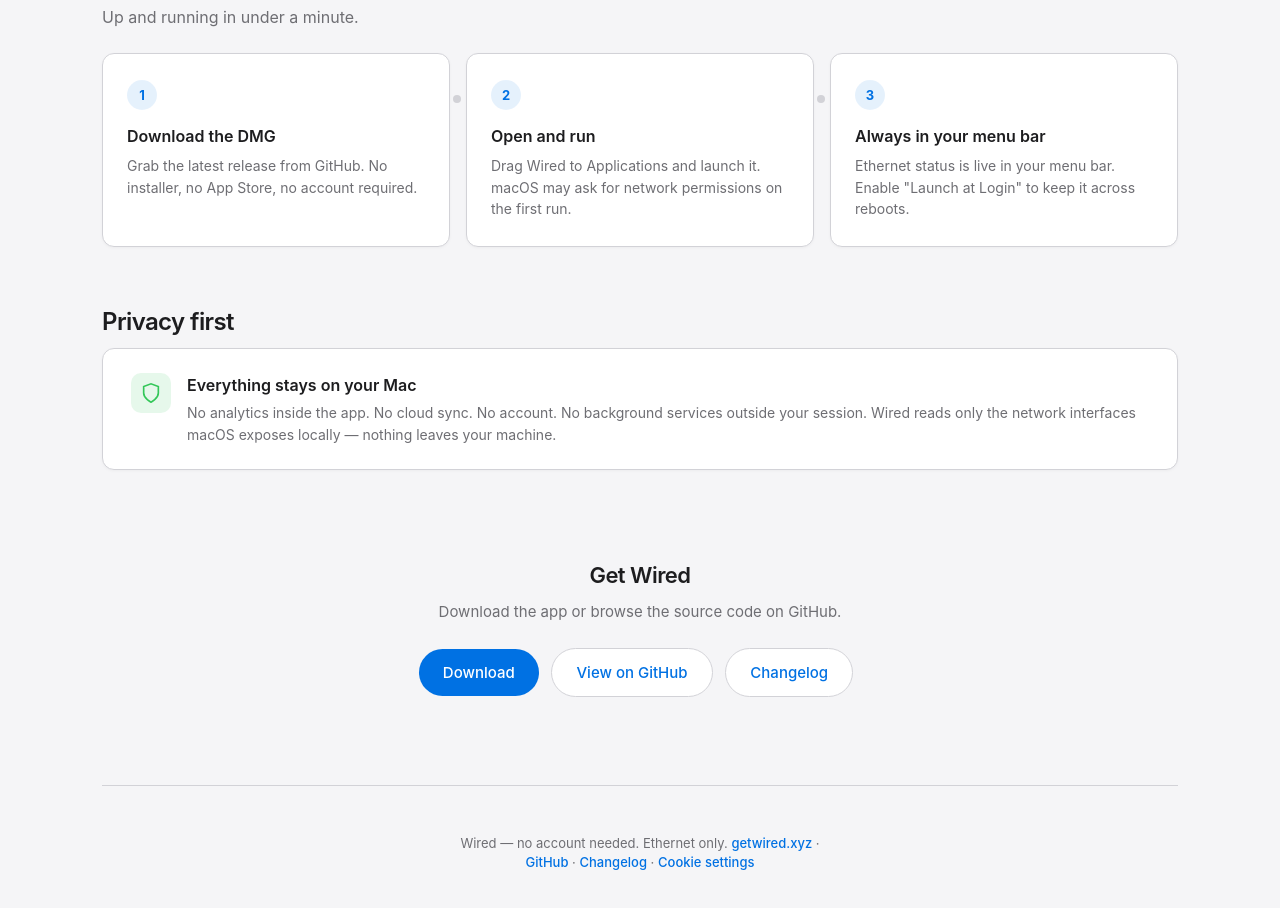
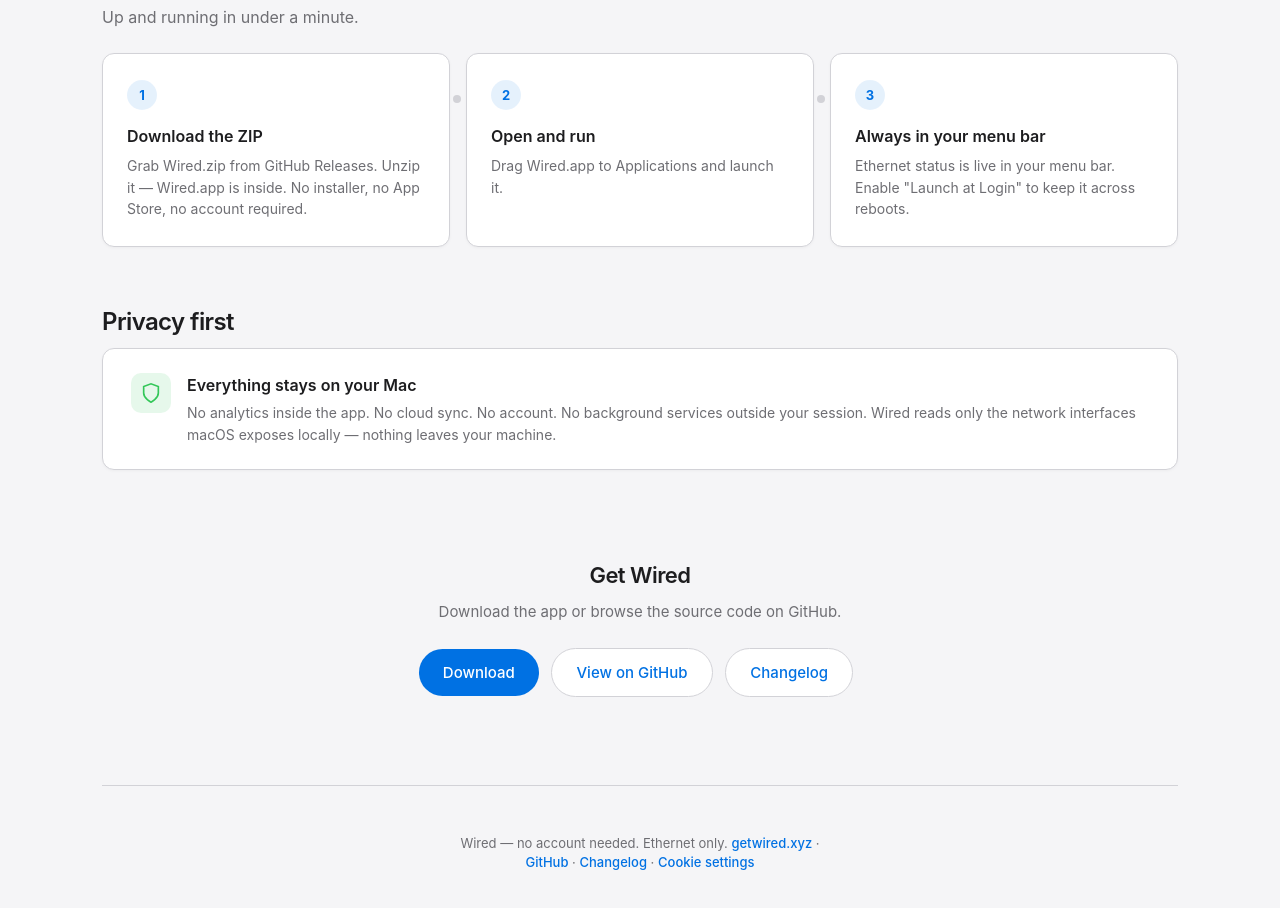
Before and after one commit to ithinksodigital/getwiredxyz, a plain HTML site: page index.html in a window 1280 px wide. Shown: the part 1390-2298 px from the top of the page. Drawn offline with Linux system fonts and the light colour scheme.

Commit message:
Update download instructions in index.html for clarity and accuracy
- Changed the download method from DMG to ZIP format.
- Updated the description to specify the unzipping process and the location of Wired.app.
- Clarified the application launch instructions.

```diff
--- a/index.html
+++ b/index.html
@@ -870,13 +870,13 @@
       <div class="steps">
         <div class="step">
           <div class="step-num">1</div>
-          <h3>Download the DMG</h3>
-          <p>Grab the latest release from GitHub. No installer, no App Store, no account required.</p>
+          <h3>Download the ZIP</h3>
+          <p>Grab Wired.zip from GitHub Releases. Unzip it — Wired.app is inside. No installer, no App Store, no account required.</p>
         </div>
         <div class="step">
           <div class="step-num">2</div>
           <h3>Open and run</h3>
-          <p>Drag Wired to Applications and launch it. macOS may ask for network permissions on the first run.</p>
+          <p>Drag Wired.app to Applications and launch it.</p>
         </div>
         <div class="step">
           <div class="step-num">3</div>
```
